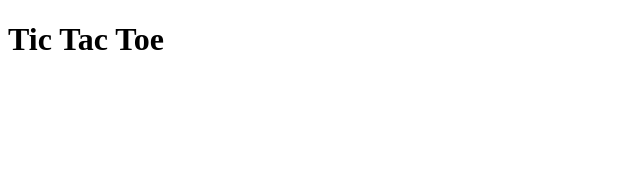
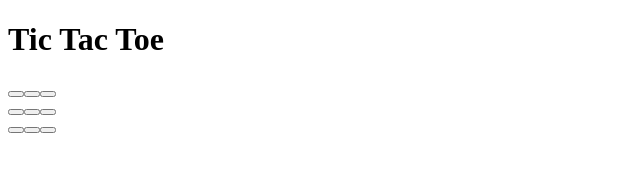
Before and after one commit to arsallanShahab/tic-tac-toe-game, a React (Vite) app: page / in a window 1280 px wide. Shown: the top 184 px of the page, without its empty margins (0-640 px from the left). Built offline with nearby package versions, Linux system fonts and the light colour scheme.

Commit message:
added Board component and updated App.jsx

```diff
--- a/src/App.jsx
+++ b/src/App.jsx
@@ -1,8 +1,10 @@
 import React from 'react';
+import Board from './components/Board';
 
 const App = () => (
   <div>
     <h1 class="heading">Tic Tac Toe </h1>
+    <Board />
   </div>
 );
 
--- /dev/null
+++ b/src/components/Board.jsx
@@ -0,0 +1,25 @@
+import React from 'react';
+
+const Board = () => {
+  return (
+    <div>
+      <div>
+        <button></button>
+        <button></button>
+        <button></button>
+      </div>
+      <div>
+        <button></button>
+        <button></button>
+        <button></button>
+      </div>
+      <div>
+        <button></button>
+        <button></button>
+        <button></button>
+      </div>
+    </div>
+  );
+};
+
+export default Board;
```
